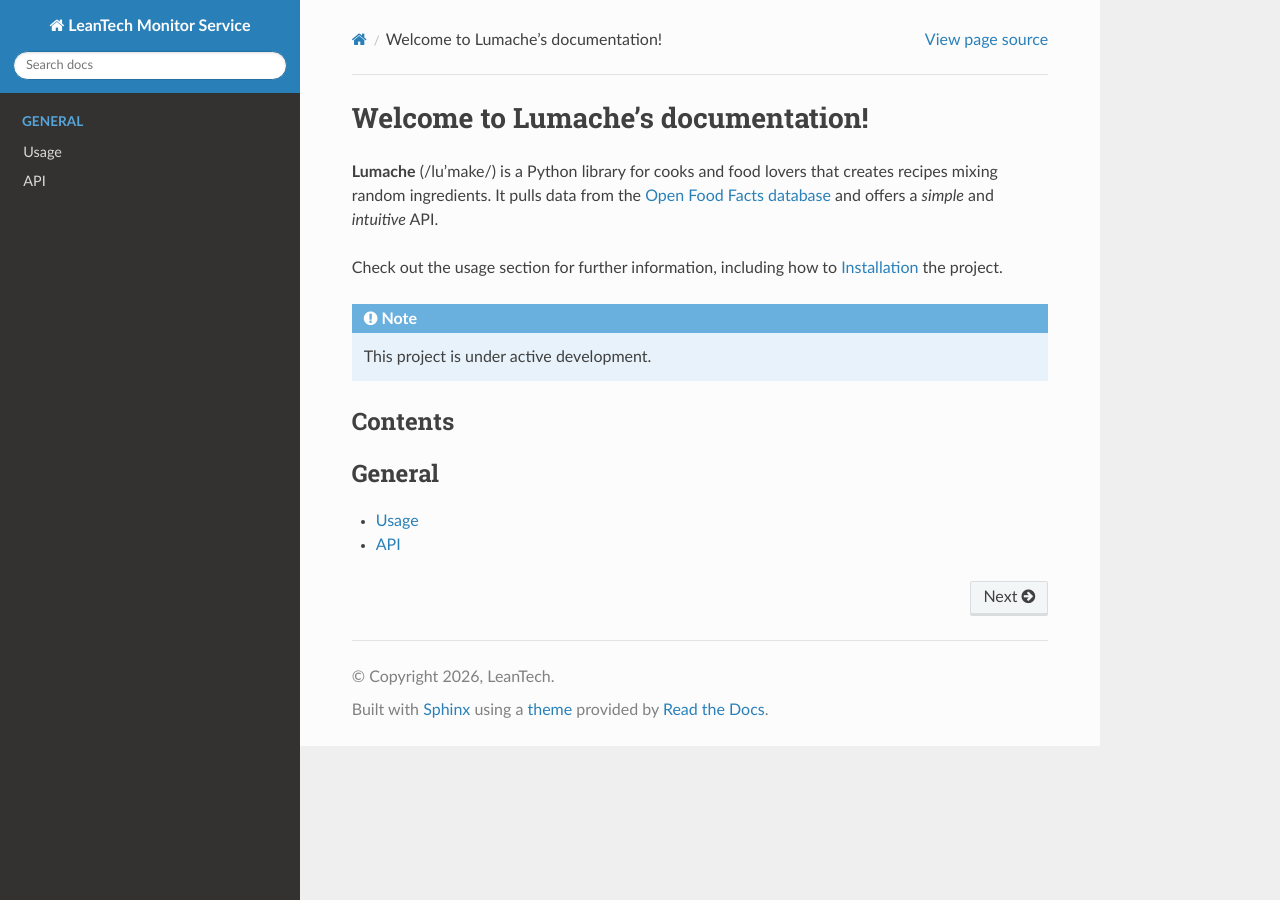
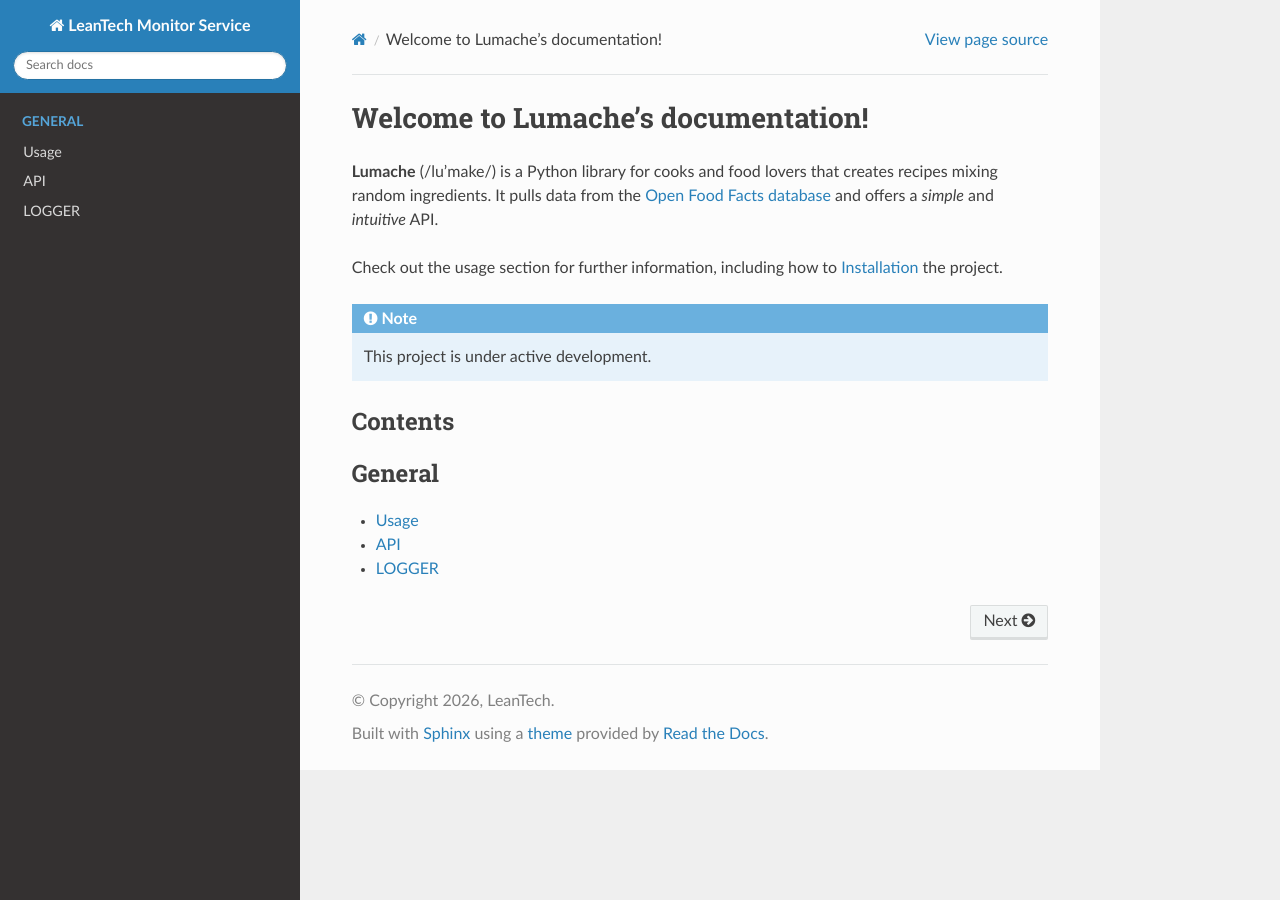
Before and after one commit to UE-Cal-CPE/wg2026-finals-ltcms, a Sphinx documentation site: the page built from docs/index.rst, in a window 1280 px wide. Built offline with Sphinx 7.4.7 and the Read the Docs theme 3.1.0, drawn with Linux system fonts in a browser that asks for light colours; pages that are not in the unit, such as notebooks, are missing from menus.

Commit message:
test file addition

```diff
--- a/docs/index.rst
+++ b/docs/index.rst
@@ -22,4 +22,5 @@ Contents
 
    source/usage
    source/api
+   source/logger.rst
    source/coc
--- /dev/null
+++ b/docs/source/logger.rst
@@ -0,0 +1,2 @@
+LOGGER
+======
```
